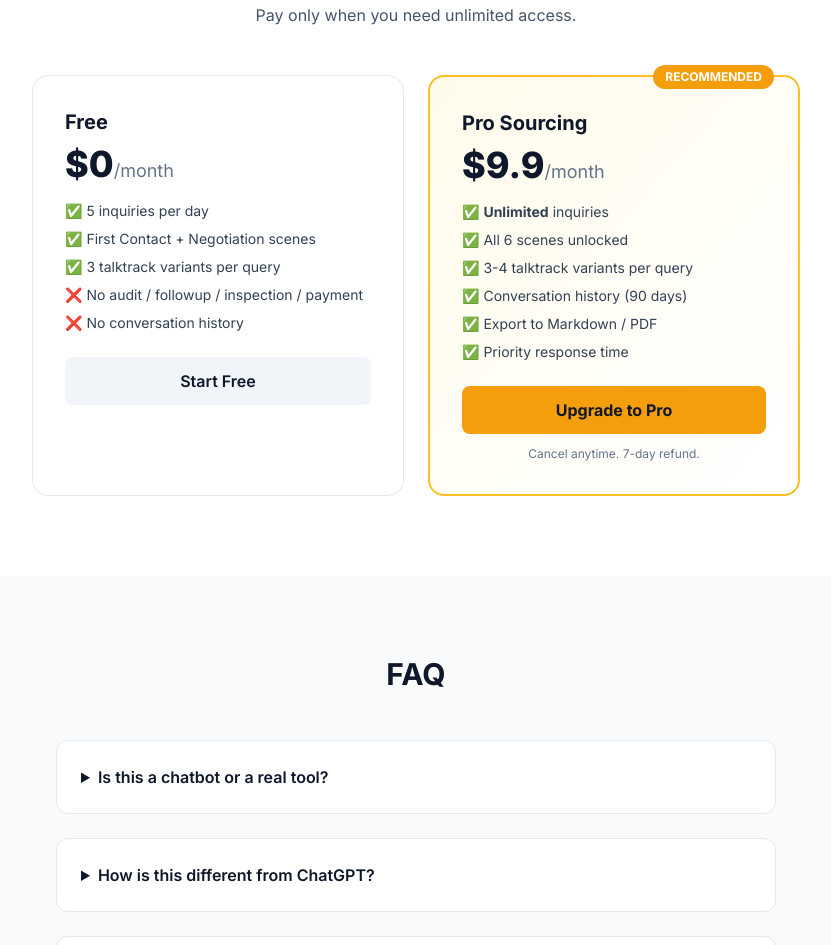
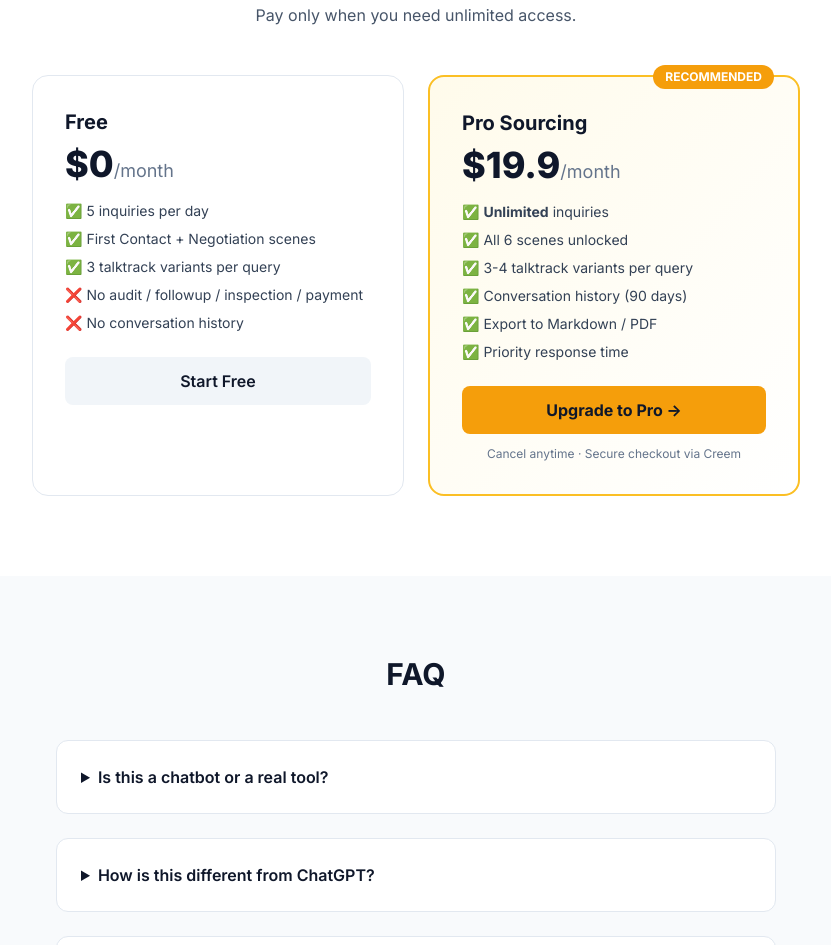
Before and after one commit to xudaosheng7-create/1688-sourcing-copilot-web, a website: page index.html in a window 1280 px wide. Shown: the part 2293-3238 px from the top of the page, without its empty margins (224-1055 px from the left). Drawn offline with nearby package versions, Linux system fonts and the light colour scheme.

Commit message:
Switch payment to Creem.io + raise price to \.9/mo

```diff
--- a/index.html
+++ b/index.html
@@ -181,7 +181,7 @@
         <div class="p-8 rounded-2xl border-2 border-amber-400 bg-gradient-to-br from-amber-50 to-white relative">
           <div class="absolute -top-3 right-6 px-3 py-1 rounded-full bg-amber-500 text-white text-xs font-bold">RECOMMENDED</div>
           <h3 class="text-xl font-bold mb-2">Pro Sourcing</h3>
-          <div class="text-4xl font-extrabold mb-4">$9.9<span class="text-lg font-normal text-slate-500">/month</span></div>
+          <div class="text-4xl font-extrabold mb-4">$19.9<span class="text-lg font-normal text-slate-500">/month</span></div>
           <ul class="space-y-2 text-sm text-slate-700 mb-6">
             <li>✅ <strong>Unlimited</strong> inquiries</li>
             <li>✅ All 6 scenes unlocked</li>
@@ -190,8 +190,8 @@
             <li>✅ Export to Markdown / PDF</li>
             <li>✅ Priority response time</li>
           </ul>
-          <a href="https://YOUR-LEMONSQUEEZY-URL.lemonsqueezy.com/buy/..." class="block text-center px-6 py-3 rounded-lg bg-amber-500 hover:bg-amber-400 text-slate-900 font-bold">Upgrade to Pro</a>
-          <p class="text-xs text-center text-slate-500 mt-3">Cancel anytime. 7-day refund.</p>
+          <a href="https://www.creem.io/test/payment/prod_6fXoa27QoS5DTJmsfu9nf1" class="block text-center px-6 py-3 rounded-lg bg-amber-500 hover:bg-amber-400 text-slate-900 font-bold">Upgrade to Pro →</a>
+          <p class="text-xs text-center text-slate-500 mt-3">Cancel anytime · Secure checkout via Creem</p>
         </div>
       </div>
     </div>
```
